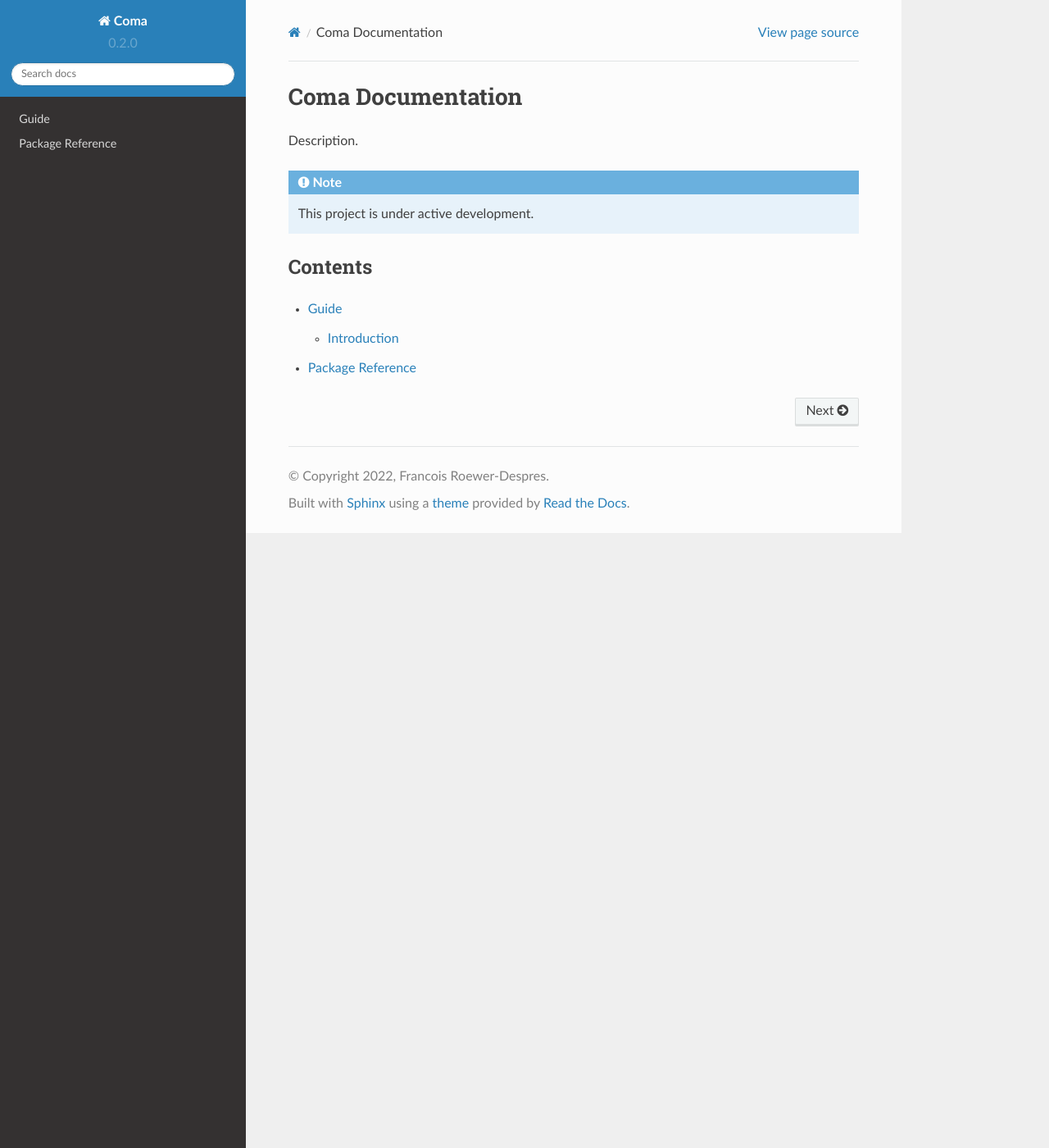
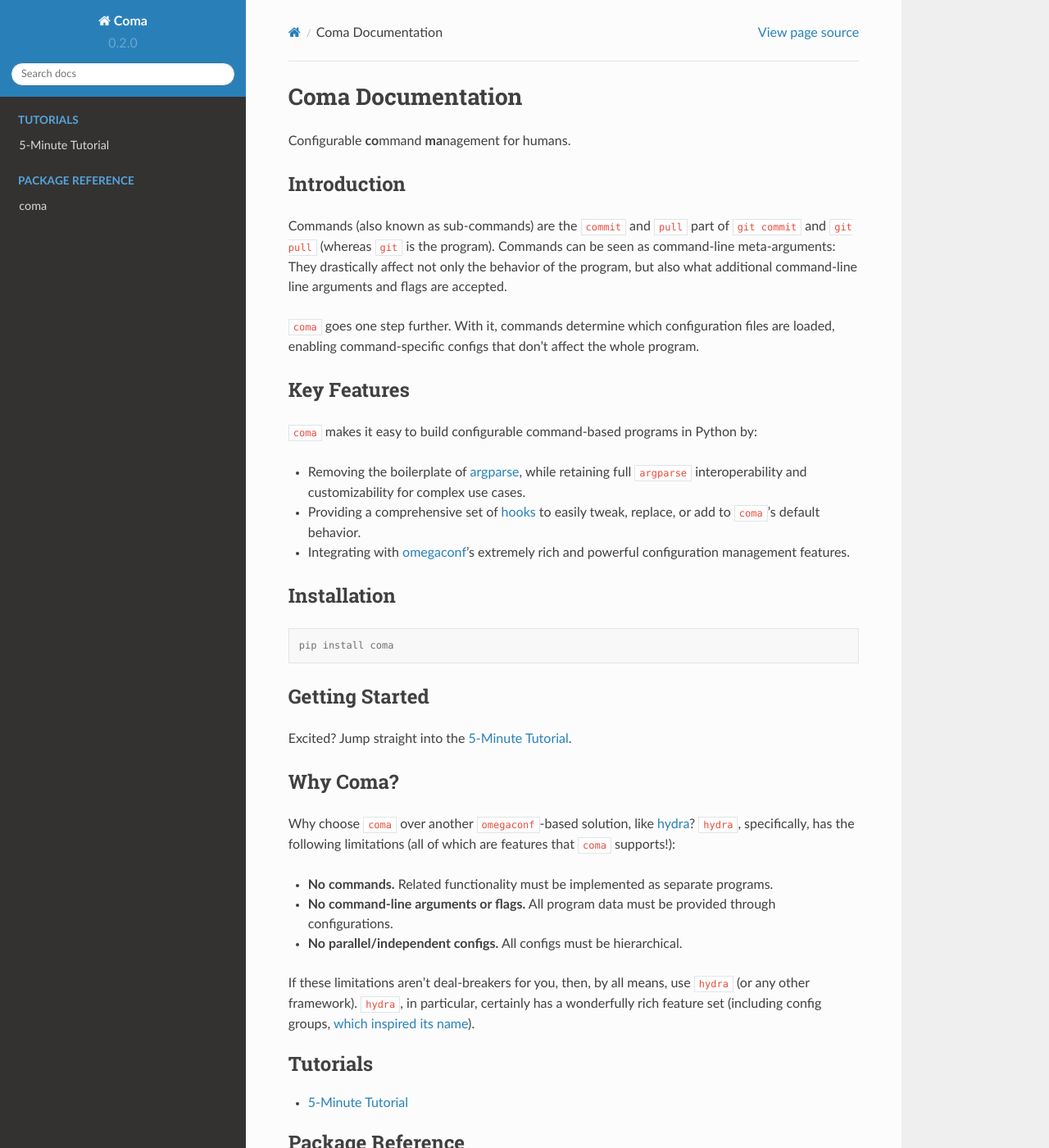
Before and after one commit to francois-rd/coma, a Sphinx documentation site: the page built from docs/source/index.rst, in a window 1280 px wide and 1400 px high. Shown: the whole window at 82% size. Built offline with Sphinx 7.4.7 and the Read the Docs theme 2.0.0, drawn with Linux system fonts in a browser that asks for light colours; some of the changed text lies outside the part shown.

Commit message:
Setup basic RTD structure.

```diff
--- a/docs/source/conf.py
+++ b/docs/source/conf.py
@@ -38,3 +38,8 @@
 # -- Options for EPUB output
 
 epub_show_urls = 'footnote'
+
+add_module_names = False  # Displays as 'func' rather than 'module.sub.func'.
+autodoc_default_options = {
+    'member-order': 'bysource',  # Module members appear in source order.
+}
--- a/docs/source/guide.rst
+++ /dev/null
@@ -1,7 +0,0 @@
-Guide
-=====
-
-Introduction
-------------
-
-Tutorial goes here.
--- a/docs/source/index.rst
+++ b/docs/source/index.rst
@@ -1,16 +1,56 @@
 Coma Documentation
 ==================
 
-Description.
+Configurable **co**\ mmand **ma**\ nagement for humans.
 
-.. note::
+Introduction
+------------
 
-   This project is under active development.
+Commands (also known as sub-commands) are the ``commit`` and ``pull`` part of ``git commit`` and ``git pull`` (whereas ``git`` is the program). Commands can be seen as command-line meta-arguments: They drastically affect not only the behavior of the program, but also what additional command-line line arguments and flags are accepted.
 
-Contents
---------
+``coma`` goes one step further. With it, commands determine which configuration files are loaded, enabling command-specific configs that don't affect the whole program.
+
+Key Features
+------------
+
+``coma`` makes it easy to build configurable command-based programs in Python by:
+
+* Removing the boilerplate of `argparse <https://docs.python.org/3/library/argparse.html>`_, while retaining full ``argparse`` interoperability and customizability for complex use cases.
+* Providing a comprehensive set of `hooks <https://en.wikipedia.org/wiki/Hooking>`_ to easily tweak, replace, or add to ``coma``'s default behavior.
+* Integrating with `omegaconf <https://github.com/omry/omegaconf>`_'s extremely rich and powerful configuration management features.
+
+Installation
+------------
+
+.. code-block:: console
+
+    pip install coma
+
+Getting Started
+---------------
+
+Excited? Jump straight into the :doc:`tutorials/intro`.
+
+Why Coma?
+-------------
+
+Why choose ``coma`` over another ``omegaconf``-based solution, like `hydra <https://hydra.cc>`_? ``hydra``, specifically, has the following limitations (all of which are features that ``coma`` supports!):
+
+* **No commands.** Related functionality must be implemented as separate programs.
+* **No command-line arguments or flags.** All program data must be provided through configurations.
+* **No parallel/independent configs.** All configs must be hierarchical.
+
+If these limitations aren't deal-breakers for you, then, by all means, use ``hydra`` (or any other framework). ``hydra``, in particular, certainly has a wonderfully rich feature set (including config groups, `which inspired its name <https://hydra.cc/docs/intro/>`_).
 
 .. toctree::
+    :caption: Tutorials
 
-   guide
-   reference
+    tutorials/intro
+
+.. toctree::
+    :glob:
+    :maxdepth: 3
+    :caption: Package Reference
+    :titlesonly:
+
+    references/index
--- /dev/null
+++ b/docs/source/references/config/cli.rst
@@ -0,0 +1,5 @@
+coma.config.cli
+===============
+
+.. automodule:: coma.config.cli
+    :members:
--- /dev/null
+++ b/docs/source/references/config/io.rst
@@ -0,0 +1,5 @@
+coma.config.io
+==============
+
+.. automodule:: coma.config.io
+    :members:
--- /dev/null
+++ b/docs/source/references/hooks/config_hook.rst
@@ -0,0 +1,5 @@
+coma.hooks.config_hook
+======================
+
+.. automodule:: coma.hooks.config_hook
+    :members:
--- /dev/null
+++ b/docs/source/references/hooks/init_hook.rst
@@ -0,0 +1,5 @@
+coma.hooks.init_hook
+====================
+
+.. automodule:: coma.hooks.init_hook
+    :members:
--- /dev/null
+++ b/docs/source/references/hooks/parser_hook.rst
@@ -0,0 +1,5 @@
+coma.hooks.parser_hook
+======================
+
+.. automodule:: coma.hooks.parser_hook
+    :members:
--- /dev/null
+++ b/docs/source/references/hooks/post_config_hook.rst
@@ -0,0 +1,5 @@
+coma.hooks.post_config_hook
+===========================
+
+.. automodule:: coma.hooks.post_config_hook
+    :members:
--- /dev/null
+++ b/docs/source/references/hooks/run_hook.rst
@@ -0,0 +1,5 @@
+coma.hooks.run_hook
+===================
+
+.. automodule:: coma.hooks.run_hook
+    :members:
--- /dev/null
+++ b/docs/source/tutorials/intro.rst
@@ -0,0 +1,4 @@
+5-Minute Tutorial
+=================
+
+Hello!
```
Also changed, not shown: docs/source/reference.rst (deleted, +0 -8 lines), docs/source/references/config/index.rst (added, +17 -0 lines), docs/source/references/hooks/index.rst (added, +20 -0 lines), docs/source/references/index.rst (added, +24 -0 lines), 3 other files.
